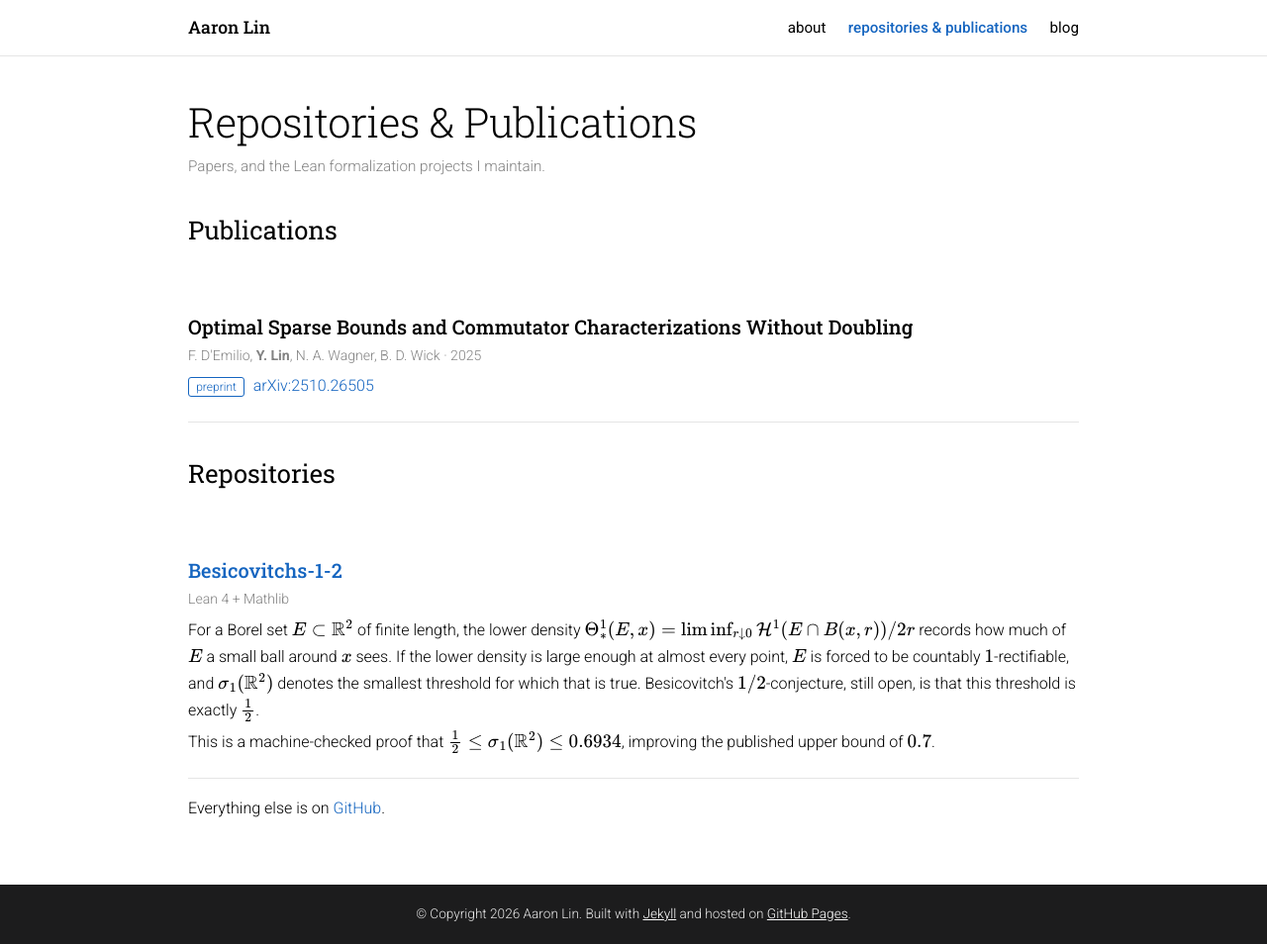
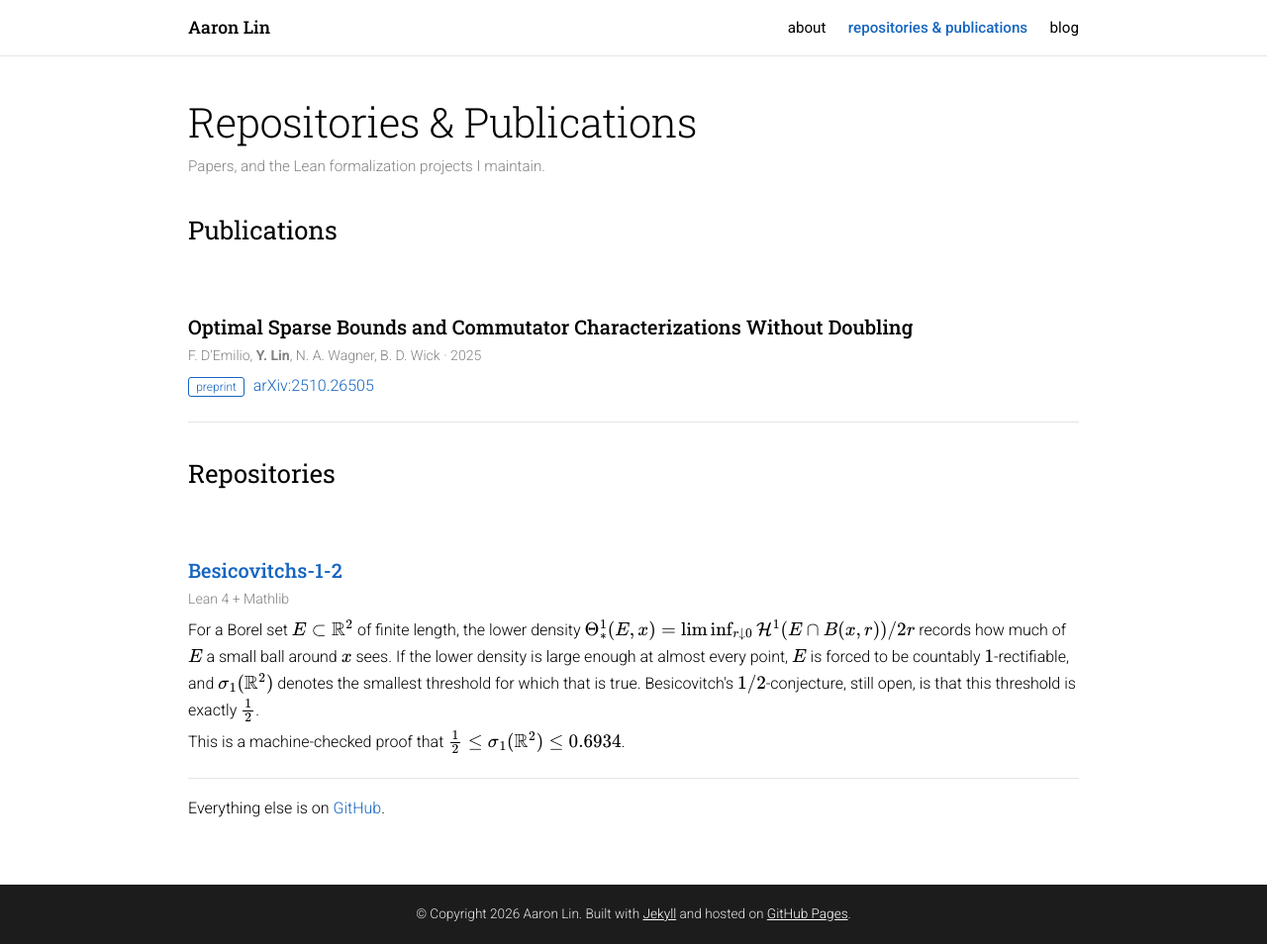
Before and after one commit to CoolRmal/coolrmal.github.io, a Jekyll site: the page built from publications.md, in a window 1280 px wide and 954 px high. Shown: the whole window at 99% size. Built offline with Jekyll 4.4.1, drawn with Linux system fonts in a browser that asks for light colours; formulas are drawn with MathJax 3.

Commit message:
Drop the 0.7 comparison again
It was deleted earlier by request and I reintroduced it when adding the
explanation.

Co-Authored-By: Claude Opus 5 <noreply@anthropic.com>

```diff
--- a/publications.md
+++ b/publications.md
@@ -33,8 +33,7 @@ nav: work
     that this threshold is exactly $\tfrac12$.
   </p>
   <p>
-    This is a machine-checked proof that $\tfrac12\le\sigma_1(\mathbb{R}^2)\le 0.6934$,
-    improving the published upper bound of $0.7$.
+    This is a machine-checked proof that $\tfrac12\le\sigma_1(\mathbb{R}^2)\le 0.6934$.
   </p>
 </div>
 
```
